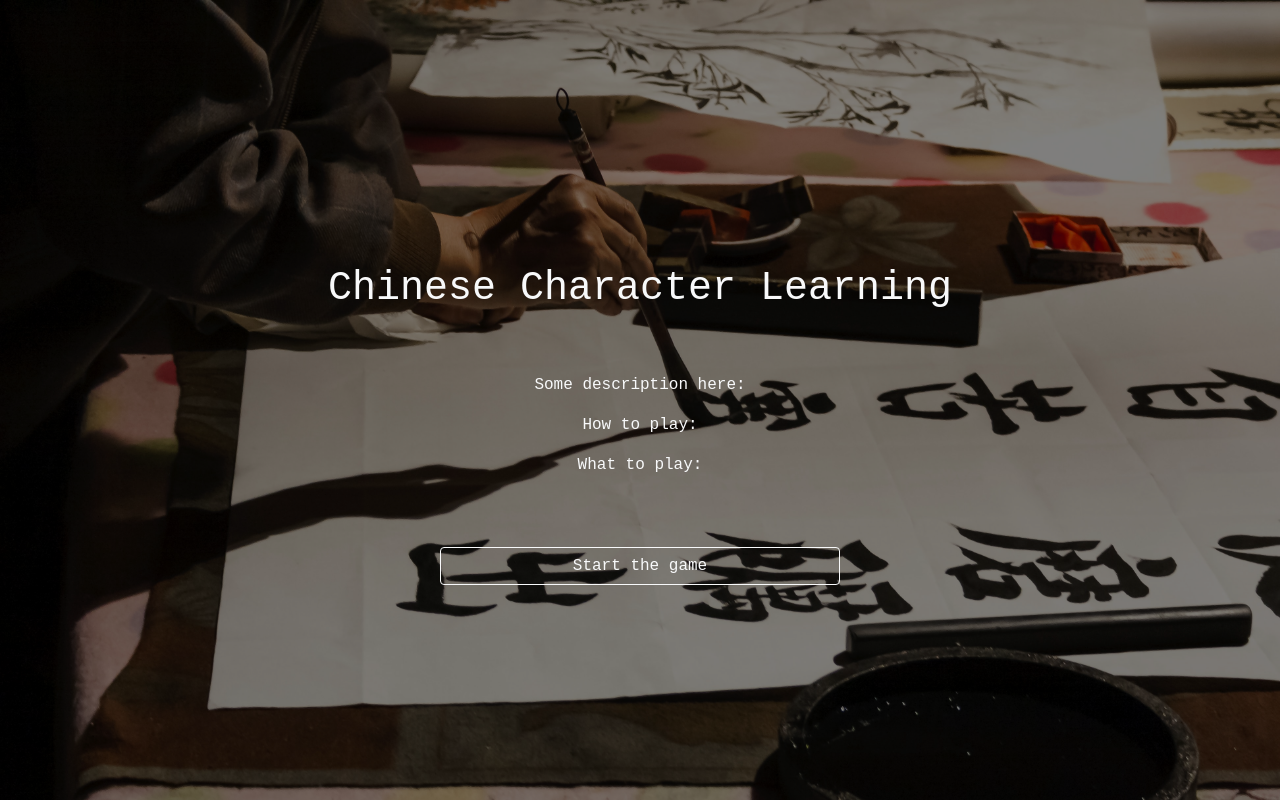
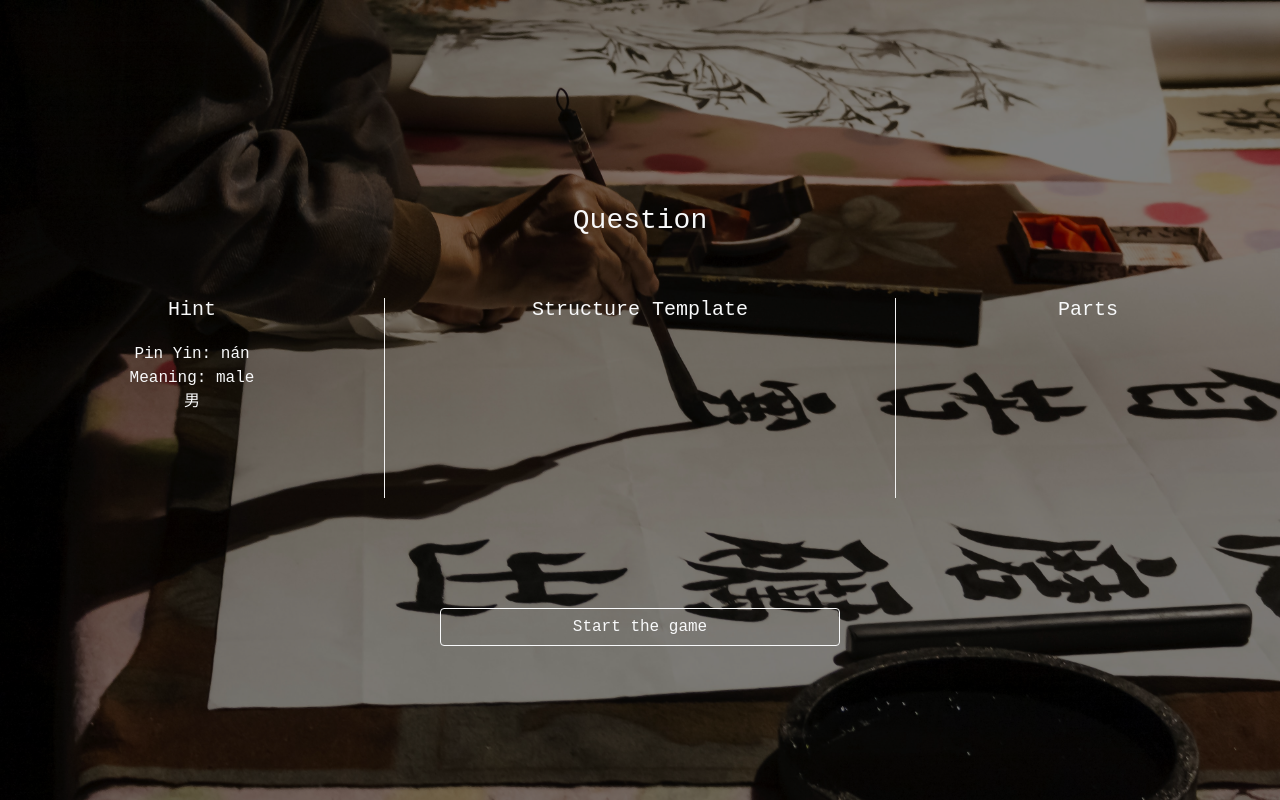
Before and after one commit to wyt-sonia/ChineseCharLearningWeb, a plain HTML site: page index.html in a window 1280 px wide. Drawn offline with nearby package versions, Linux system fonts and the light colour scheme.

Commit message:
1 file modified

```diff
--- a/index.html
+++ b/index.html
@@ -13,13 +13,14 @@
     html,
     body {
       height: 100%;
-      min-width: 00px;
+      min-width: 800px;
       min-height: 400px;
     }
 
     body {
       background-image: url('https://raw.githubusercontent.com/wyt-sonia/ChineseCharLearningWeb/master/asset/Image/chars7.jpg');
       background-size: cover;
+      font-family: 'Courier New', monospace;
     }
 
     #container {
@@ -34,23 +35,51 @@
 
     #title {
       margin: 60px auto;
-      font-family: 'Courier New', monospace;
     }
 
     #description {
       margin: 60px auto;
-      font-family: 'Courier New', monospace;
     }
 
     #startBtn {
       margin: 10px auto;
       max-width: 400px;
       width: 50%;
-      font-family: 'Courier New', monospace;
+
+    }
+
+    #cover_container {
+      display: none;
     }
 
     #game_container {
-      display: none;
+      margin: 0 0 100px 0;
+    }
+
+
+    #user_action_area {
+      display: flex;
+      flex-direction: row;
+    }
+
+    #result_container {
+      flex: 30%;
+      height: 200px;
+
+    }
+
+    #structure_template_container {
+      flex: 40%;
+      border-right: 1px solid #f1f1f1;
+      border-left: 1px solid #f1f1f1;
+    }
+
+    #parts_container {
+      flex: 30%;
+    }
+
+    .ua_title {
+      margin: 0 0 20px 0;
     }
   </style>
 </head>
@@ -74,9 +103,39 @@
       </div>
     </div>
     <div id="game_container">
-      <h1 id="title" class="text-light fs-1">
-        Let's play something hehe
-      </h1>
+      <h3 id="title" class="text-light fs-1">
+        Question
+      </h3>
+      <div id="user_action_area">
+        <div id="result_container">
+          <h5 id="hint_title" class="ua_title text-light">
+            Hint
+          </h5>
+          <div id="hints_content" class="text-light">
+            <div id="pinyin">
+              Pin Yin: nán
+            </div>
+
+            <div id="meaning">
+              Meaning: male
+            </div>
+            <div id="chinese_char">
+              男
+            </div>
+          </div>
+        </div>
+        <div id="structure_template_container">
+          <h5 id="st_title" class="ua_title text-light fs-6">
+            Structure Template
+          </h5>
+        </div>
+        <div id="parts_container">
+          <h5 id="parts_title" class="ua_title text-light fs-6">
+            Parts
+          </h5>
+        </div>
+      </div>
+
     </div>
     <button id="startBtn" type="button" class="btn btn-outline-light">
         Start the game</a>
```
